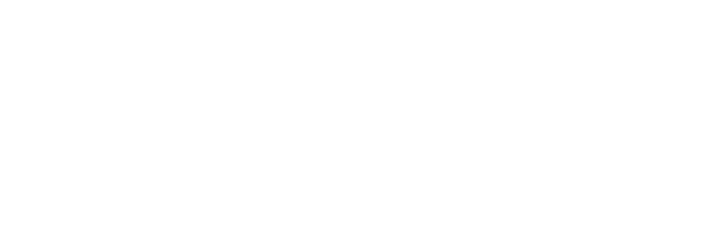
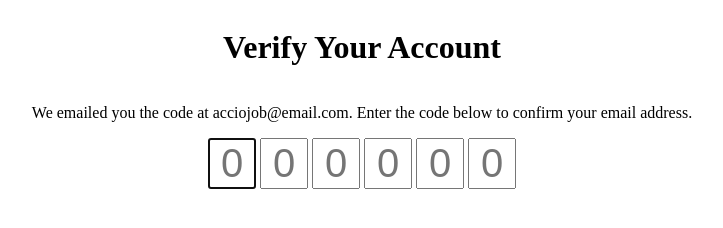
Before and after one commit to acciojob/OTP-pruthvi1103, a website: page main.html in a window 1280 px wide. Shown: the whole page, without its empty margins (278-1001 px from the left). Drawn offline with Linux system fonts and the light colour scheme.

Commit message:
created a submission

```diff
--- a/main.html
+++ b/main.html
@@ -8,6 +8,21 @@
 
 <body>
 	<!-- the entire body must be written by student -->
+	<div class=" container">
+         <h1 id="varification_heading">Verify Your Account</h1>
+          <p id="verification_subtext">
+        We emailed you the code at acciojob@email.com. Enter the code below to
+        confirm your email address.
+      </p>
+      <div class="code-container">
+        <input placeholder="0" class="code" autofocus />
+        <input placeholder="0" class="code" />
+        <input placeholder="0" class="code" />
+        <input placeholder="0" class="code" />
+        <input placeholder="0" class="code" />
+        <input placeholder="0" class="code" />
+      </div>
+    </div>
     <script type="text/javascript" src="./script.js">
 </script>
 
--- a/script.js
+++ b/script.js
@@ -1 +1,18 @@
 //your JS code here. If required.
+const codes = document.querySelectorAll(".code");
+
+codes.forEach((code) => {
+  code.addEventListener("keyup", (e) => {
+    if (e.key === "Backspace") {
+      const prevSibling = code.previousElementSibling;
+      if (prevSibling) {
+        prevSibling.focus();
+      }
+      return;
+    }
+    const nextSibling = code.nextElementSibling;
+    if (nextSibling) {
+      nextSibling.focus();
+    }
+  });
+});
--- a/styles.css
+++ b/styles.css
@@ -1 +1,12 @@
 /*  your css code here. If applicable */
+.container {
+  display: flex;
+  flex-direction: column;
+  align-items: center;
+}
+
+.code {
+  font-size: 40px;
+  width: 40px;
+  text-align: center;
+}
```
